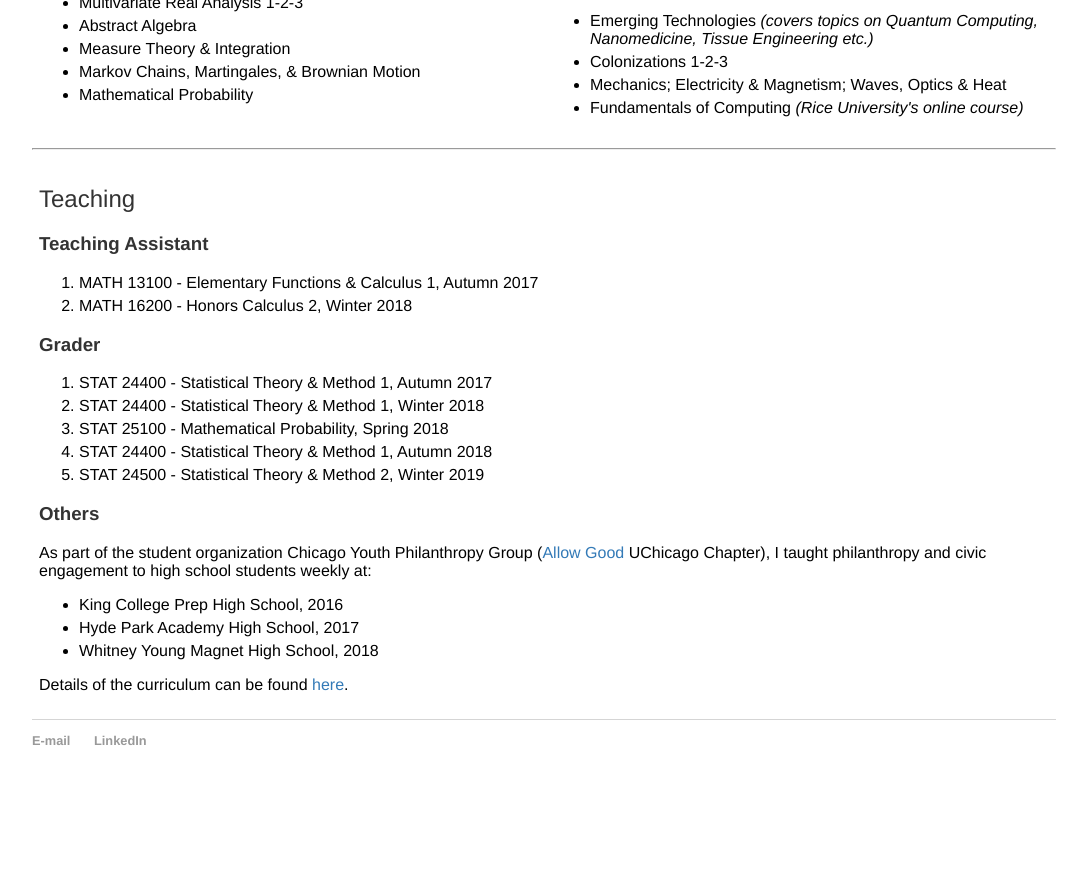
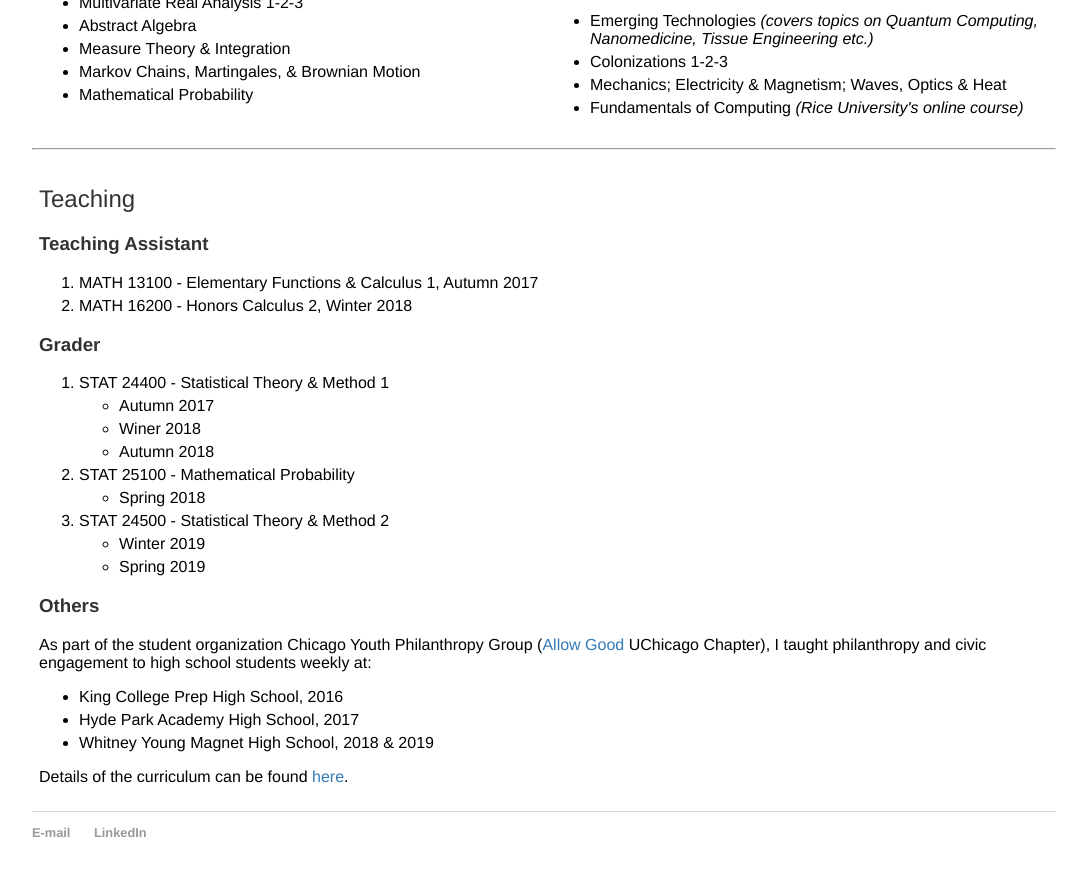
Before and after one commit to tanzhirong/tanzhirong.github.io, a Jekyll site: the page built from acad/index.html, in a window 1280 px wide and 900 px high, scrolled down 1007 px. Shown: the top 876 px of the window, without its empty margins (96-1163 px from the left). Built offline with Jekyll 4.4.1, drawn with Linux system fonts in a browser that asks for light colours; before the commit the page ends 1815 px from its top, so only the background shows below that; some of the changed text lies outside the part shown.

Commit message:
Update index.html

```diff
--- a/acad/index.html
+++ b/acad/index.html
@@ -90,18 +90,28 @@ I am currently a M.S. Statistics candidate at the University of Chicago, advised
   </ol>
   <h3>Grader</h3>
   <ol>
-    <li>STAT 24400 - Statistical Theory & Method 1, Autumn 2017</li>
-    <li>STAT 24400 - Statistical Theory & Method 1, Winter 2018</li>
-    <li>STAT 25100 - Mathematical Probability, Spring 2018</li>
-    <li>STAT 24400 - Statistical Theory & Method 1, Autumn 2018</li>
-    <li>STAT 24500 - Statistical Theory & Method 2, Winter 2019</li>
+    <li>STAT 24400 - Statistical Theory & Method 1</li>
+	  <ul>
+            <li>Autumn 2017</li>
+            <li>Winer 2018</li>
+            <li>Autumn 2018</li>
+	  </ul>
+    <li>STAT 25100 - Mathematical Probability</li>
+	  <ul>
+            <li>Spring 2018</li>
+	  </ul>
+    <li>STAT 24500 - Statistical Theory & Method 2</li>
+	  <ul>
+            <li>Winter 2019</li>
+            <li>Spring 2019</li>
+	  </ul>
   </ol>
   <h3>Others</h3>
  As part of the student organization Chicago Youth Philanthropy Group (<a target="_blank" href="https://www.allowgood.org/">Allow Good</a> UChicago Chapter), I taught philanthropy and civic engagement to high school students weekly at:
 	    	<ul>
         <li>King College Prep High School, 2016</li>
         <li>Hyde Park Academy High School, 2017</li>
-        <li>Whitney Young Magnet High School, 2018</li>
+        <li>Whitney Young Magnet High School, 2018 & 2019</li>
         </ul>
 	    Details of the curriculum can be found <a target="_blank" href="AGprogram.pdf">here</a>.
 
```
Also changed, not shown: other parts of acad/index.html (+1 -1 lines).
